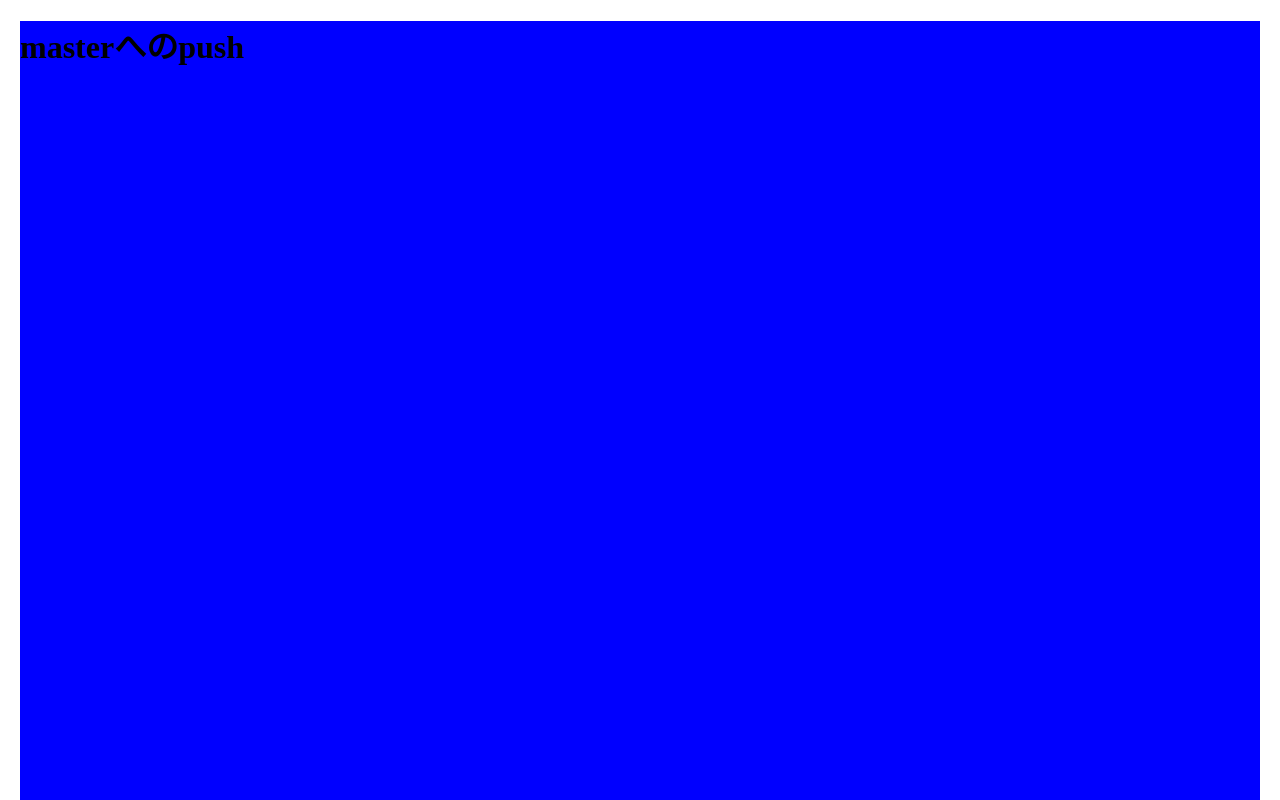
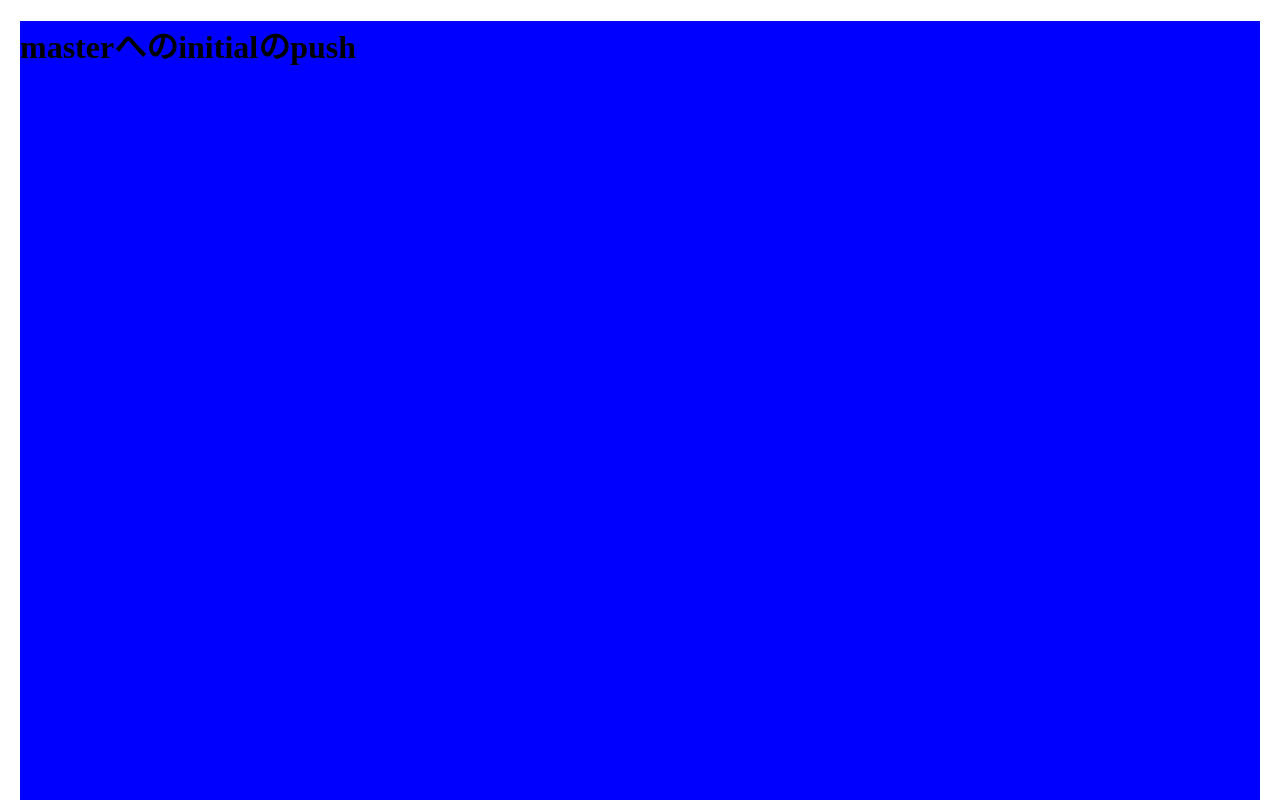
Before and after one commit to ToshifumiIde/git-check, a plain HTML site: page index.html in a window 1280 px wide. Shown: the top 800 px of the page. Drawn offline with Linux system fonts and the light colour scheme.

Commit message:
initialのpush

```diff
--- a/index.html
+++ b/index.html
@@ -11,7 +11,7 @@
   <main>
     <div class="l-room__container">
       <div class="room__box">
-        <h1>masterへのpush</h1>
+        <h1>masterへのinitialのpush</h1>
       </div>
     </div>
 
```
